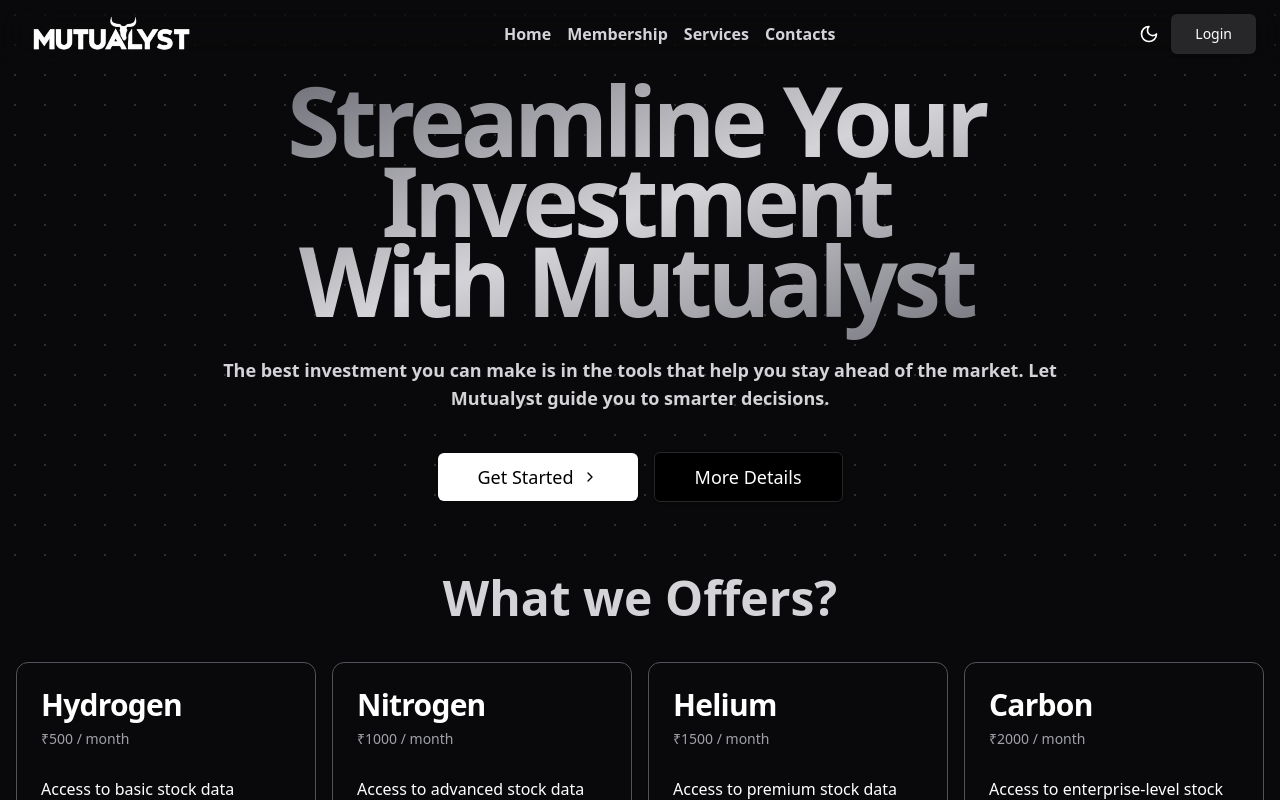
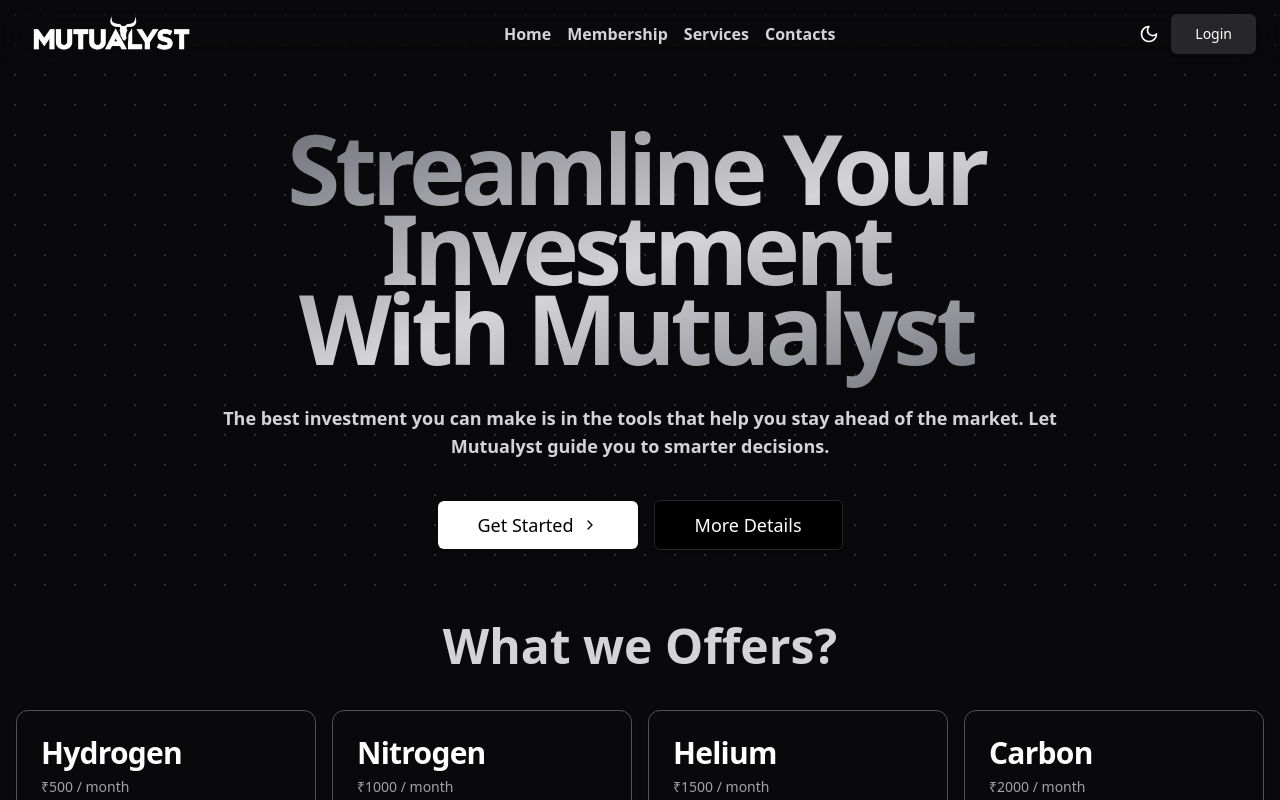
Before and after one commit to adnan-2313/mutualyst, a React (Vite) app: page / in a window 1280 px wide. Shown: the top 800 px of the page. Built offline with nearby package versions, Linux system fonts and the light colour scheme.

Commit message:
home ui factor

```diff
--- a/src/pages/Landing.jsx
+++ b/src/pages/Landing.jsx
@@ -13,7 +13,7 @@
 const Landing = () => {
   return (
     <section>
-      <main className="flex flex-col justify-center items-center pt-32 sm:pt-20 ">
+      <main className="flex flex-col justify-center items-center pt-32 ">
         <h1 className="gradient-title leading-[40px]  md:leading-[80px] text-5xl sm:text-6xl md:text-[6rem] items-center justify-center text-center font-extrabold">
           Streamline Your
           <br />
```
